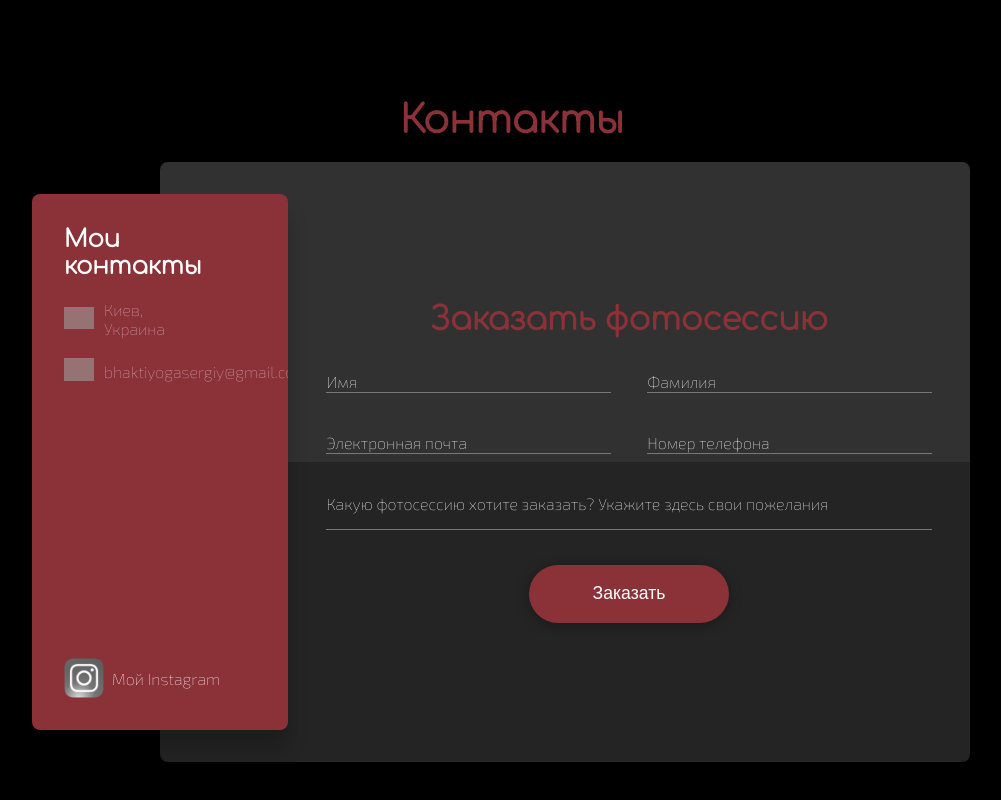
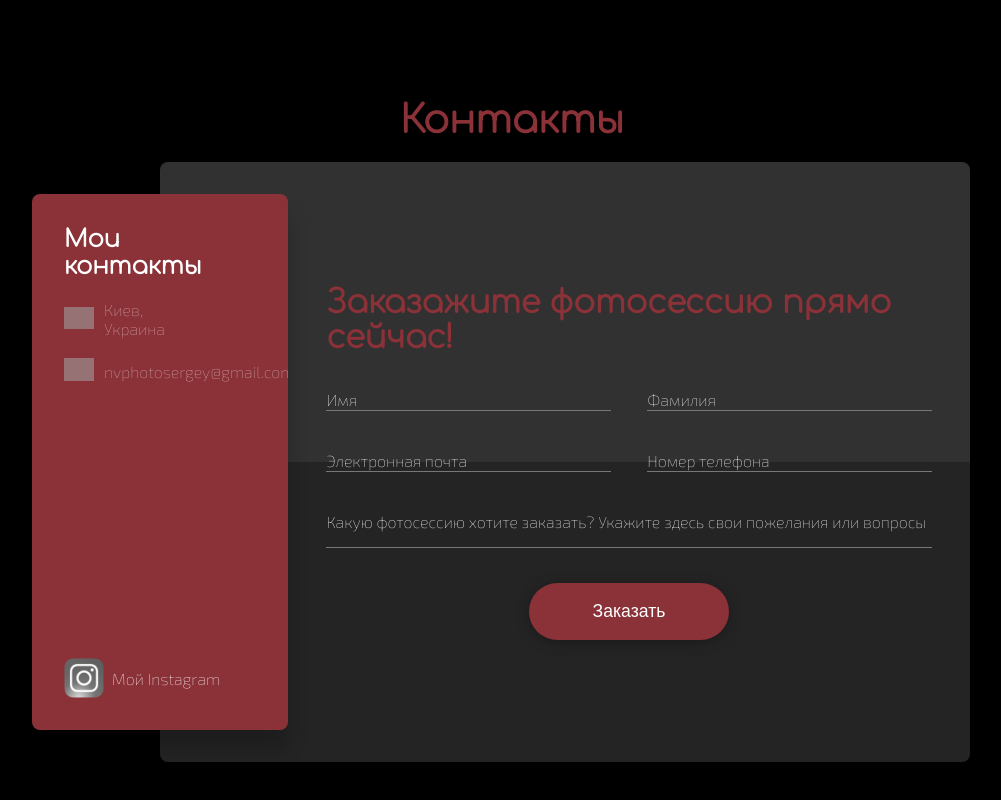
Before and after one commit to RitaKr/new-vision-photo, a plain HTML site: page index.html in a window 1280 px wide. Shown: the part 9540-10340 px from the top of the page, without its empty margins (128-1129 px from the left). Drawn offline with nearby package versions, Linux system fonts and the light colour scheme; grey boxes are pictures that could not be loaded.

Commit message:
Update index.html

```diff
--- a/index.html
+++ b/index.html
@@ -443,7 +443,7 @@
                             ><img
                               src="https://img.icons8.com/windows/32/ffffff/email-open.png"
                           /></span>
-                          <span> bhaktiyogasergiy@gmail.com </span>
+                          <span> nvphotosergey@gmail.com </span>
                         </li>
                       </ul>
                     </div>
@@ -463,7 +463,7 @@
                     </ul>
                   </div>
                   <form class="contactForm" method="get" action="ajax_answer.php">
-                    <h2>Заказать фотосессию</h2>
+                    <h2>Заказажите фотосессию прямо сейчас!</h2>
                     <div class="formBox">
                       <div class="inputBox w50">
                         <input type="text" name="firstName" id="imia" required  autocomplete="off"/>
@@ -483,7 +483,7 @@
                       </div>
                       <div class="inputBox w100">
                         <textarea name="message"  required id="message"></textarea>
-                        <span>Какую фотосессию хотите заказать? Укажите здесь свои пожелания</span>
+                        <span>Какую фотосессию хотите заказать? Укажите здесь свои пожелания или вопросы</span>
                       </div>
                       <div class="inputBox w100" id="emailme">
                         <input type="submit" value="Заказать" />
@@ -498,7 +498,7 @@
                         ><img
                           src="https://img.icons8.com/windows/32/ffffff/email-open.png"
                       /></span>
-                      <span> bhaktiyogasergiy@gmail.com </span>
+                      <span> nvphotosergey@gmail.com </span>
                     </h3>
                     <ul class="sci">
 
```
